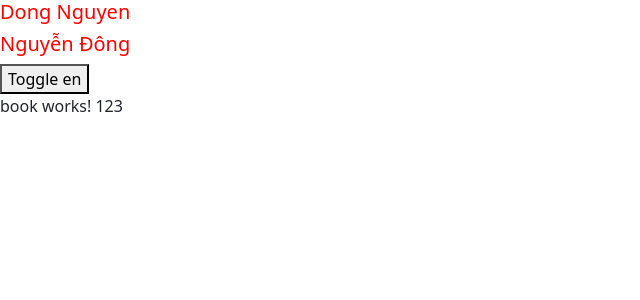
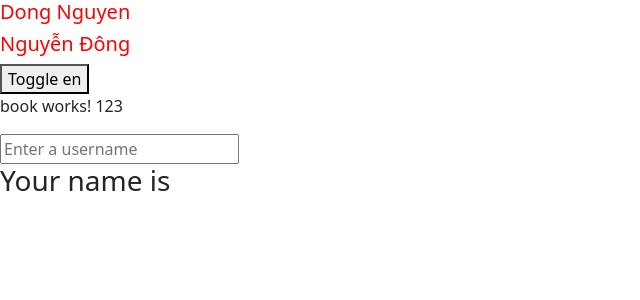
Before and after one commit to NguyenThienDong/angular4, an Angular app: page / in a window 1280 px wide. Shown: the top 300 px of the page, without its empty margins (0-640 px from the left). Built offline with nearby package versions, Linux system fonts and the light colour scheme.

Commit message:
bai 11: xu ly text input

```diff
--- a/src/app/app.component.html
+++ b/src/app/app.component.html
@@ -1,2 +1,3 @@
 <app-word></app-word>
 <app-book></app-book>
+<app-user-form></app-user-form>
--- a/src/app/app.module.ts
+++ b/src/app/app.module.ts
@@ -5,12 +5,14 @@ import { AppRoutingModule } from './app-routing.module';
 import { AppComponent } from './app.component';
 import { WordComponent } from './word/word.component';
 import { BookComponent } from './book/book.component';
+import { UserFormComponent } from './user-form/user-form.component';
 
 @NgModule({
   declarations: [
     AppComponent,
     WordComponent,
     BookComponent,
+    UserFormComponent,
   ],
   imports: [
     BrowserModule,
--- /dev/null
+++ b/src/app/user-form/user-form.component.html
@@ -0,0 +1,2 @@
+<input placeholder="Enter a username" (keyup)="showEvent($event)" />
+<h3>Your name is {{ name }}</h3>
--- /dev/null
+++ b/src/app/user-form/user-form.component.ts
@@ -0,0 +1,14 @@
+import { Component } from '@angular/core';
+
+@Component({
+  selector: 'app-user-form',
+  templateUrl: './user-form.component.html',
+  styleUrls: ['./user-form.component.css'],
+})
+export class UserFormComponent {
+  name = '';
+
+  showEvent(event: any) {
+    this.name = event.target.value;
+  }
+}
```
Also changed, not shown: src/app/user-form/user-form.component.css (added), 1 other file (tests, documents, lock files or other folders).
